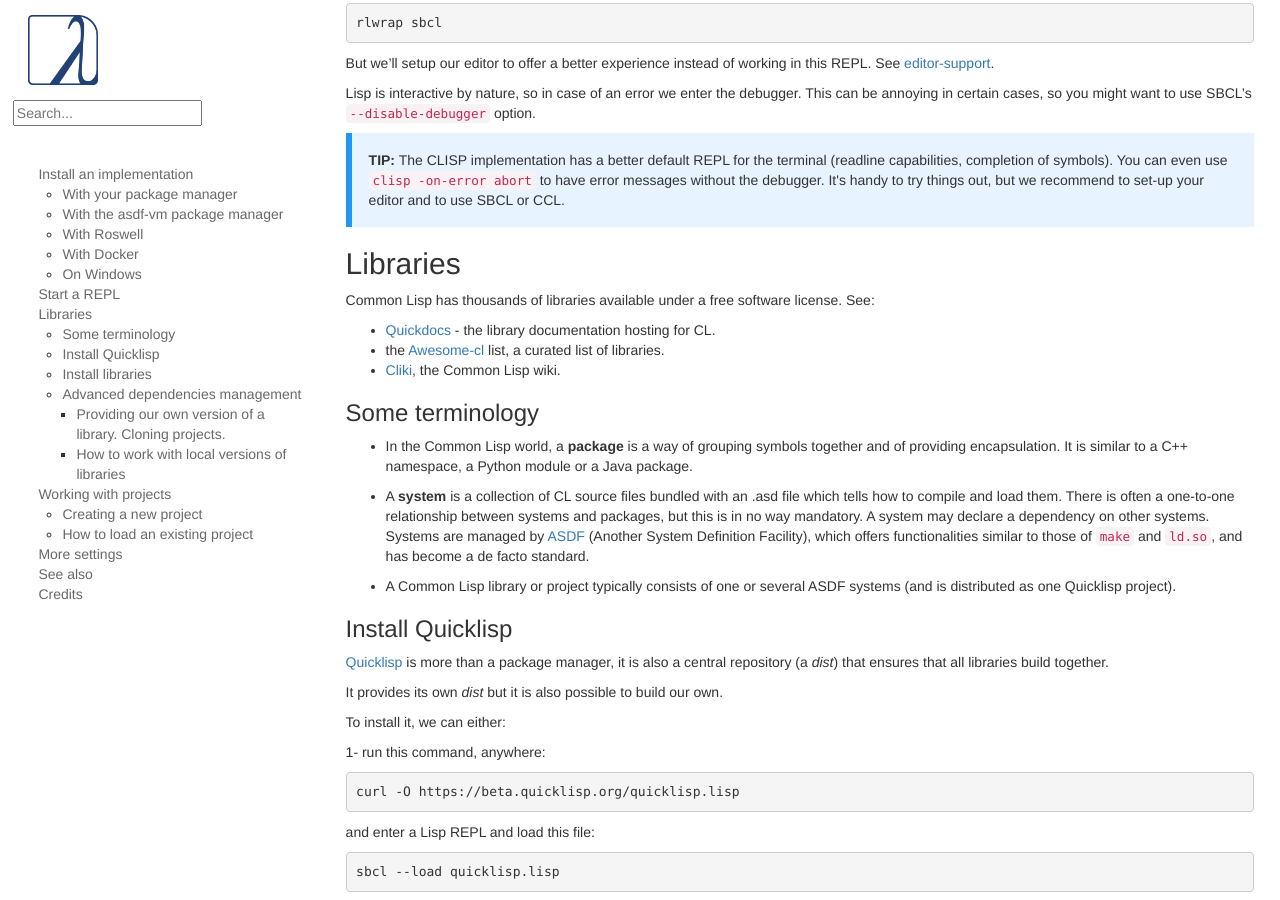
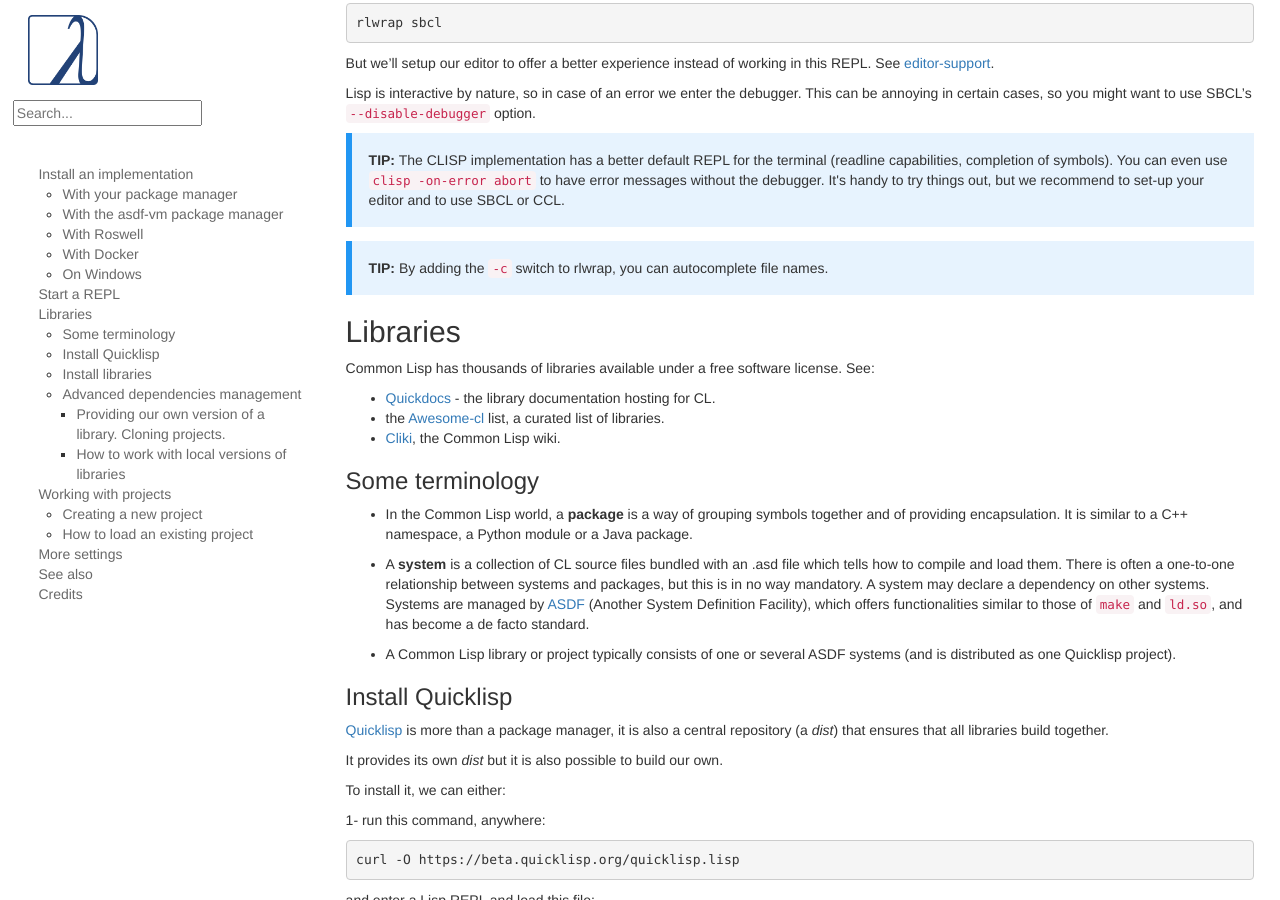
Before and after one commit to LispCookbook/cl-cookbook, a Jekyll site: the page built from getting-started.md, in a window 1280 px wide and 900 px high, scrolled down 2207 px. Built offline with Jekyll 4.4.1, drawn with Linux system fonts in a browser that asks for light colours.

Commit message:
rlwrap -c trick to autocomplete file names
and there's more
https://github.com/elahtrebor/RLWRAP-SBCL-LISP-COMPLETIONS

We can feed a list of symbols to complete to SBCL.

It won't complete new symbols though, a proper editor or enhanced REPL
is still needed.

```diff
--- a/getting-started.md
+++ b/getting-started.md
@@ -152,6 +152,13 @@
 use <code>clisp -on-error abort</code> to have error messages without the
 debugger. It's handy to try things out, but we recommend to set-up
 your editor and to use SBCL or CCL.
+</div>
+
+
+<div class="info" style="background-color: #e7f3fe; border-left: 6px solid #2196F3; padding: 17px; margin-top:1em;">
+<!-- if inside a <p> then bootstrap adds 10px padding to the bottom -->
+<strong>TIP:</strong>
+ By adding the <code>-c</code> switch to rlwrap, you can autocomplete file names.
 </div>
 
 ## Libraries
```
